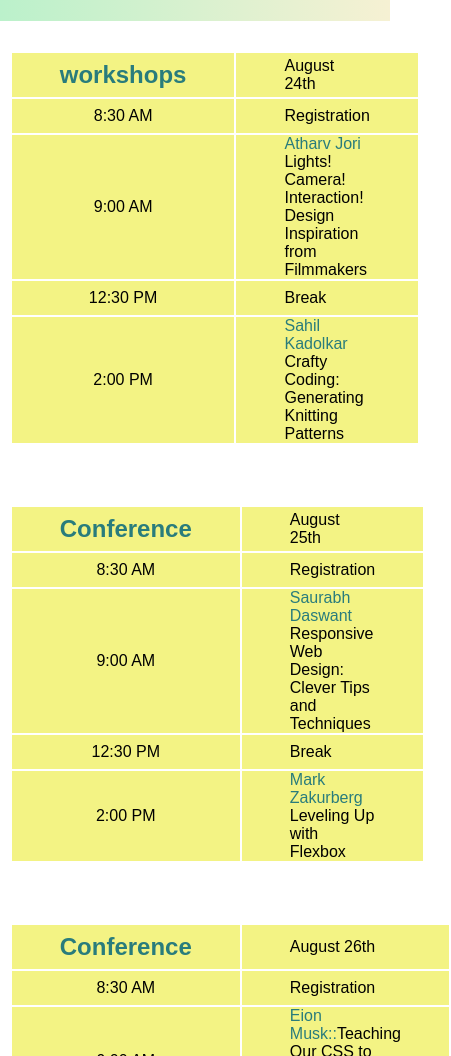
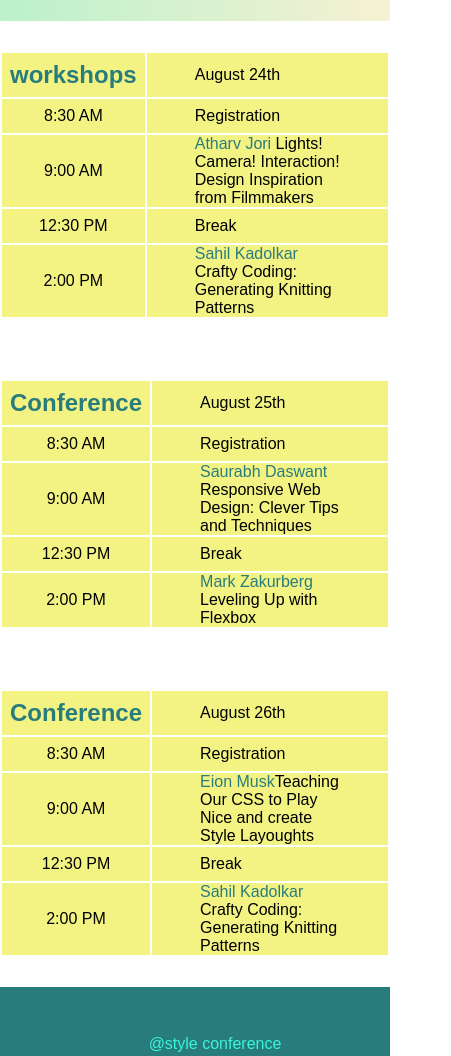
Before and after one commit to 3MaheshKadam/schedule, a plain HTML site: page index.html in a window 390 px wide. Shown: the part 535-1591 px from the top of the page, 451 px wide, since content can reach past the window. Drawn offline with Linux system fonts and the light colour scheme.

Commit message:
initial  commit

```diff
--- a/index.html
+++ b/index.html
@@ -107,7 +107,7 @@
                     </tr>
                     <tr class="tr">
                     <td class="center paddi">9:00 AM</td>
-                    <td class="tdd"> <span>Eion Musk::</span>Teaching Our CSS to Play Nice and create Style Layoughts</td>
+                    <td class="tdd"> <span>Eion Musk</span>Teaching Our CSS to Play Nice and create Style Layoughts</td>
                     </tr>
                     <tr class="tr">
                         <td class="center paddi">12:30 PM</td>
--- a/style.css
+++ b/style.css
@@ -124,6 +124,9 @@ background-color: rgb(243, 243, 132);
     }
 }
 @media(max-width:678px){
+    .container{
+        width: 100%;
+    }
     .row{
         display: flex;
         flex-direction: column;
@@ -132,9 +135,18 @@ background-color: rgb(243, 243, 132);
     .nav h3{
         text-align: center;
     }
+    .paddi{
+        padding: .5rem 1rem;
+    }
 }
 @media(max-width:402px){
+    .container{
+        width: 100%;
+    }
 .nav_item + .nav_item{
     margin-left: .5rem;
 }
+.paddi{
+    padding: .5rem .5rem;
 }
+}
```
